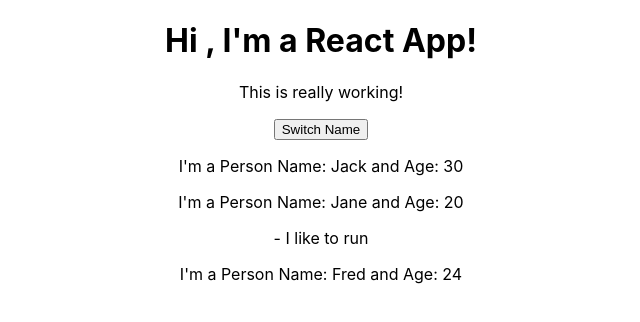
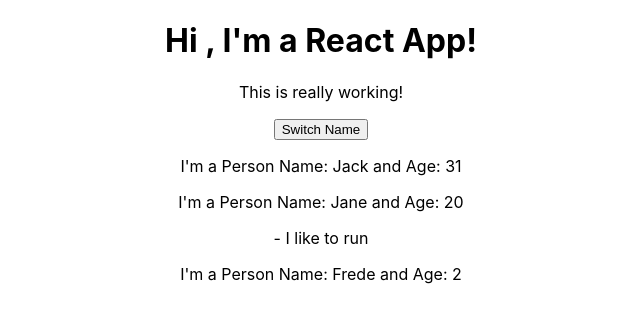
Before and after one commit to FoxGeoff/my-app, a React (Create React App) app: page / in a window 1280 px wide. Shown: the top 322 px of the page, without its empty margins (319-959 px from the left). Built offline with nearby package versions, Linux system fonts and the light colour scheme.

Commit message:
using state in a React Component

```diff
--- a/src/App.js
+++ b/src/App.js
@@ -1,19 +1,30 @@
-// import logo from './logo.svg';
+import React, {Component} from 'react';
+import './App.css';
 import Person from './Person/Person';
 
-import './App.css';
+class App extends Component {
 
-function App() {
+ state = {
+   persons: [
+     { name: 'Jack', age:31},
+     { name: 'Jane', age: 20},
+     { name: 'Frede', age: 2}
+   ]
+ }
+
+  render() {
     return (
       <div className="App">
          <h1>Hi , I'm a React App!</h1>
          <p>This is really working!</p>
          <button>Switch Name</button>
-       <Person name="Jack" age="30"/>
-       <Person name="Jane" age="20"> - I like to run</Person>
-       <Person name="Fred" age="24"/>
+         <Person name={this.state.persons[0].name} age={this.state.persons[0].age}/>
+         <Person name={this.state.persons[1].name} age={this.state.persons[1].age}> - I like to run</Person>
+         <Person name={this.state.persons[2].name} age={this.state.persons[2].age}/>
       </div>
     );
+
+  }
 }
 
 export default App;
```
Lines whose indentation alone changed are shown as unchanged.
